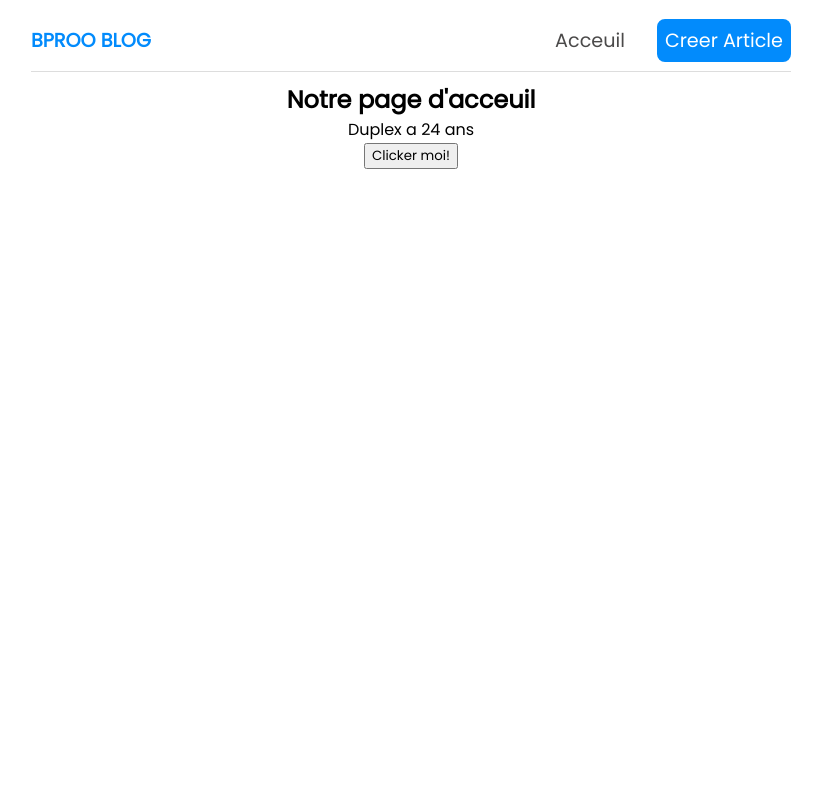
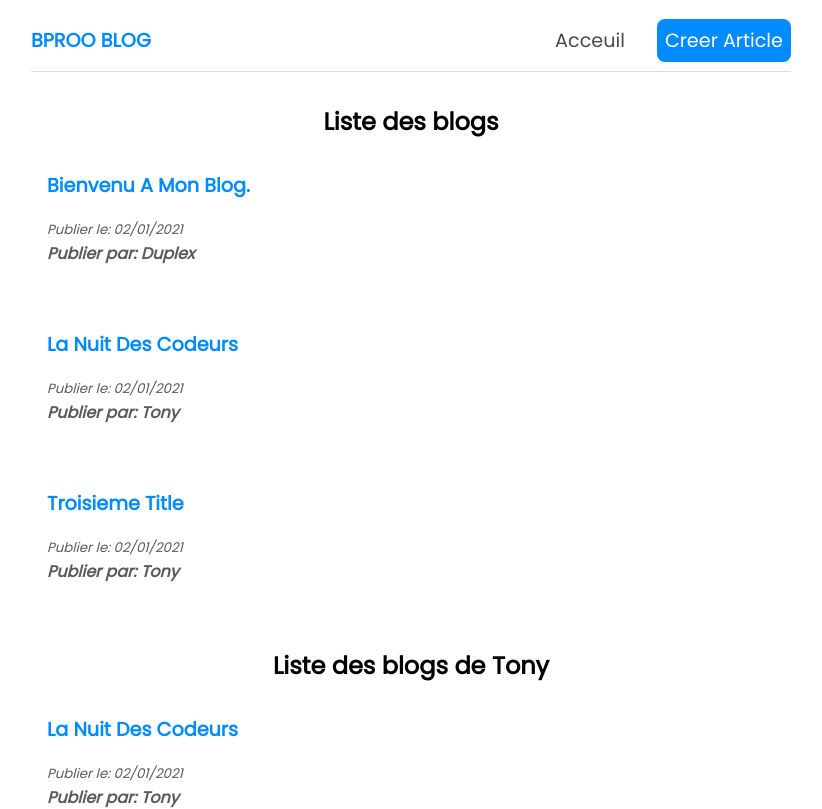
Before and after one commit to kamdjouduplex/cours-initiation-reactjs, a React (Create React App) app: page / in a window 1280 px wide. Shown: the top 809 px of the page, without its empty margins (229-1051 px from the left). Built offline with nearby package versions, Linux system fonts and the light colour scheme.

Commit message:
added the lesson11, lesson12

```diff
--- /dev/null
+++ b/src/BlogList.js
@@ -0,0 +1,18 @@
+const BlogList = ({blogs, title}) => {
+    return (
+        <div className="bloglist">
+            <h2>{title}</h2>
+            {
+                blogs.map( (blog) => (
+                    <div className="blog" key={blog.id}>
+                        <a href="" className="blog-titre">{blog.title}</a>
+                        <small className="blog-publication-date">Publier le: {blog.date}</small>
+                        <p className="blog-author">Publier par: {blog.author}</p>
+                    </div>
+                ))
+            }
+        </div>
+     );
+}
+
+export default BlogList;
--- a/src/Home.js
+++ b/src/Home.js
@@ -1,21 +1,36 @@
 import { useState } from 'react';
+import BlogList from './BlogList';
 
 const Home = () => {
 
-    // let  name  = 'Duplex';
-    const [name, setName] = useState('Duplex');
-    const [age, setAge] = useState(24);
-
-    const handleClick = () => {
-        setName('Tony');
-        setAge(30);
-    };
+    const [blogs, setBlog] = useState([
+        {
+            id: 1,
+            title: "Bienvenu a mon blog.",
+            body: "a, dui. Cras pellentesque. Sed dictum. Proin eget odio. Aliquam vulputate ullamcorper magna. Sed eu eros. Nam consequat dolor vitae dolor. Donec fringilla. Donec feugiat metus sit amet ante. Vivamus non lorem vitae odio sagittis semper. Nam tempor diam dictum sapien. Aenean massa. Integer vitae nibh. Donec est mauris, rhoncus id, mollis nec, cursus a, enim. Suspendisse aliquet, sem ut cursus luctus, ipsum leo elementum sem, vitae aliquam eros turpis non enim. Mauris quis turpis vitae purus gravida sagittis. Duis gravida. Praesent eu nulla at sem molestie sodales. Mauris blandit enim consequat purus. Maecenas libero est,",
+            author: "Duplex",
+            date: "02/01/2021"
+          },
+          {
+            id: 2,
+            title: "La nuit des codeurs",
+            body: "cursus vestibulum. Mauris magna. Duis dignissim tempor arcu. Vestibulum ut eros non enim commodo hendrerit. Donec porttitor tellus non magna. Nam ligula elit, pretium et, rutrum non, hendrerit id, ante. Nunc mauris sapien, cursus in, hendrerit consectetuer, cursus et, magna. Praesent interdum ligula eu enim. Etiam imperdiet dictum magna. Ut tincidunt orci quis lectus. Nullam suscipit, est ac facilisis facilisis, magna tellus faucibus leo, in lobortis tellus justo sit amet nulla. Donec non justo. Proin non massa non ante bibendum",
+            author: "Tony",
+            date: "02/01/2021"
+          },
+          {
+            id: 3,
+            title: "Troisieme title",
+            body: "cursus vestibulum. Mauris magna. Duis dignissim tempor arcu. Vestibulum ut eros non enim commodo hendrerit. Donec porttitor tellus non magna. Nam ligula elit, pretium et, rutrum non, hendrerit id, ante. Nunc mauris sapien, cursus in, hendrerit consectetuer, cursus et, magna. Praesent interdum ligula eu enim. Etiam imperdiet dictum magna. Ut tincidunt orci quis lectus. Nullam suscipit, est ac facilisis facilisis, magna tellus faucibus leo, in lobortis tellus justo sit amet nulla. Donec non justo. Proin non massa non ante bibendum",
+            author: "Tony",
+            date: "02/01/2021"
+          }
+    ]);
 
     return (
         <div className="home">
-            <h2>Notre page d'acceuil</h2>
-            <p>{name} a {age} ans</p>
-            <button onClick={handleClick}>Clicker moi!</button>
+            <BlogList blogs={blogs} title={'Liste des blogs'} />
+            <BlogList blogs={blogs.filter( (blog) => blog.author == 'Tony' )} title={'Liste des blogs de Tony'} />
         </div>
      );
 }
--- a/src/Navbar.js
+++ b/src/Navbar.js
@@ -1,5 +1,4 @@
 const Navbar = () => {
-
   return (
     <nav className="navbar">
       <div>
@@ -16,5 +15,4 @@ const Navbar = () => {
     </nav>
   );
 };
-
 export default Navbar;
--- a/src/index.css
+++ b/src/index.css
@@ -50,3 +50,57 @@
   border-radius: 0.5rem;
   color: #fff !important;
 }
+
+/* style pour le contenu de la page */
+/* content style */
+.contenu{
+  width: 760px;
+  margin: 0 auto;
+}
+.bloglist{
+  display: flex;
+  flex-direction: column;
+  margin: 2rem 0;
+}
+
+.blog{
+  text-align: left;
+  padding: 1rem;
+  margin: 1rem 0;
+}
+
+.blog:hover{
+  -webkit-box-shadow: 1px 2px 4px 1px rgba(119, 119, 119, 0.7);
+  -moz-box-shadow:    1px 2px 4px 1px rgba(119, 119, 119, 0.7);
+  box-shadow:         1px 2px 4px 1px rgba(119, 119, 119, 0.7);
+  border-radius: 0.5rem;
+}
+
+.blog-publication-date{
+  font-style: italic;
+  color: #5c5b5b;
+}
+
+.blog-titre{
+  font-size: 1.2rem;
+  text-transform: capitalize;
+  color: #028bfc;
+  margin-bottom: 1rem;
+  text-decoration: none;
+  display: flex;
+  flex-direction: column;
+  font-weight: bolder;
+}
+
+.blog-body{
+  font-size: 1.2rem;
+  text-align: justify;
+  color: #333;
+}
+
+.blog-author{
+  font-style: italic;
+  color: #5c5b5b;
+  font-size: 1rem;
+  font-weight: bold;
+}
```
